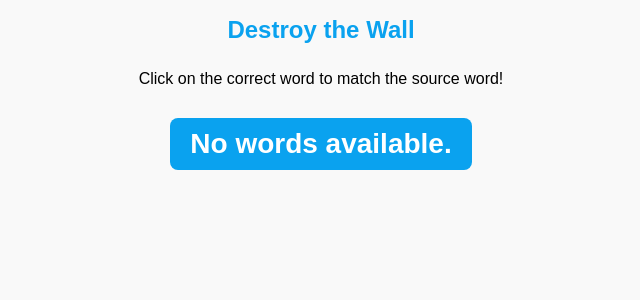
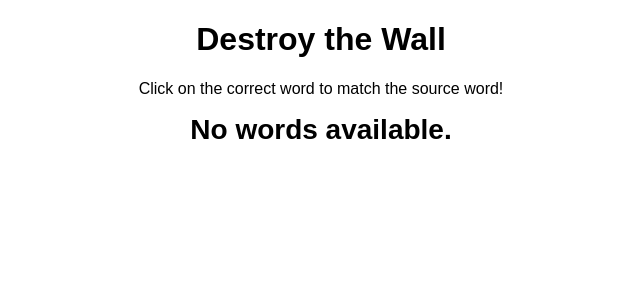
Before and after one commit to Pavonify/pavonify, a Django app: template learning/templates/learning/assignment_modes/destroy_the_wall_assignment.html in a window 1280 px wide. Shown: the top 300 px of the page, without its empty margins (319-959 px from the left). Run offline with Django 5.2, Linux system fonts and the light colour scheme; data comes from the database, SQL or seed files in the repository; tables that the repository leaves empty hold one stand-in row (values such as "Sample post"); the template is opened without the code that fills it: values that come from a table or form of the project are taken from there, most other values are stand-ins (such as "Sample title", 1, 10 or a date in 2020).

Commit message:
Updated Wall Assignment

```diff
--- a/learning/templates/learning/assignment_modes/destroy_the_wall_assignment.html
+++ b/learning/templates/learning/assignment_modes/destroy_the_wall_assignment.html
@@ -2,42 +2,20 @@
 <html lang="en">
 <head>
     <meta charset="UTF-8">
-    <meta name="viewport" content="width=device-width, initial-scale=1.0">
     <title>Destroy the Wall</title>
     <style>
+        /* Your existing CSS styling */
         body {
             font-family: Arial, sans-serif;
             text-align: center;
             margin: 0;
             padding: 0;
-            background-color: #f9f9f9;
-            display: flex;
-            flex-direction: column;
-            align-items: center;
         }
-
-        h1 {
-            font-size: 24px;
-            color: #0aa2ef;
-            margin-bottom: 10px;
-        }
-
-        p {
-            font-size: 16px;
-            margin-bottom: 15px;
-        }
-
         #target-word {
             font-size: 28px;
             font-weight: bold;
             margin: 15px 0;
-            padding: 10px 20px;
-            background-color: #0aa2ef;
-            color: white;
-            border-radius: 8px;
-            display: inline-block;
         }
-
         #wall {
             display: grid;
             grid-template-columns: repeat(6, 1fr);
@@ -45,7 +23,6 @@
             margin: 20px auto;
             max-width: 600px;
         }
-
         .brick {
             background-color: #fec10e;
             padding: 18px;
@@ -57,21 +34,17 @@
             cursor: pointer;
             transition: background-color 0.2s ease-in-out;
         }
-
         .brick:hover {
             background-color: #d49a0b;
         }
-
         .brick.hidden {
             visibility: hidden;
         }
     </style>
 </head>
 <body>
-
     <h1>Destroy the Wall</h1>
     <p>Click on the correct word to match the source word!</p>
-
     <div id="target-word"></div>
     <div id="wall"></div>
 
@@ -81,11 +54,8 @@
         const wall = document.getElementById("wall");
 
         let currentWordIndex = 0;
-
-        // Shuffle words to randomize the target order
         const shuffledWords = [...words].sort(() => Math.random() - 0.5);
 
-        // Set the next target word
         const setNextTargetWord = () => {
             targetWordElement.innerText = shuffledWords[currentWordIndex].translation;
         };
@@ -96,7 +66,6 @@
             targetWordElement.innerText = "No words available.";
         }
 
-        // Populate the wall with bricks
         words.forEach(word => {
             const brick = document.createElement("div");
             brick.classList.add("brick");
@@ -104,15 +73,25 @@
             brick.dataset.translation = word.translation;
 
             brick.addEventListener("click", () => {
+                // Prevent awarding points if this brick was already clicked
+                if (brick.classList.contains("hidden")) return;
+
                 if (brick.dataset.translation === shuffledWords[currentWordIndex].translation) {
                     brick.classList.add("hidden");
+
+                    // Post a message to the parent window for this correct brick click
+                    window.parent.postMessage({
+                        type: "activity_complete",
+                        assignmentId: "{{ assignment.id }}",
+                        pointsEarned: {{ points }}
+                    }, "*");
+
                     currentWordIndex++;
-
                     if (currentWordIndex < shuffledWords.length) {
                         setNextTargetWord();
                     } else {
                         targetWordElement.innerText = "Well done! You've destroyed the wall!";
-                        wall.innerHTML = ""; // Clear remaining bricks
+                        wall.innerHTML = ""; // Optionally clear any remaining bricks
                     }
                 } else {
                     alert("Incorrect word. Try again!");
@@ -122,6 +101,5 @@
             wall.appendChild(brick);
         });
     </script>
-
 </body>
 </html>
```
Also changed, not shown: learning/views.py (+9 -13 lines).
